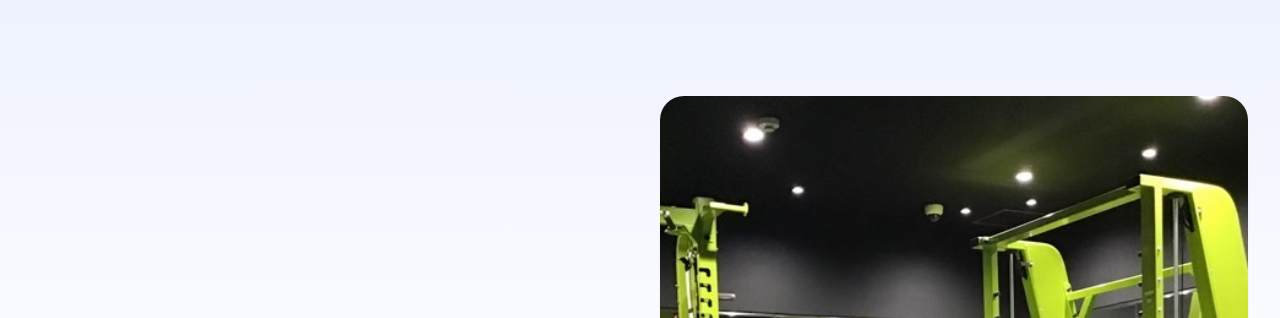
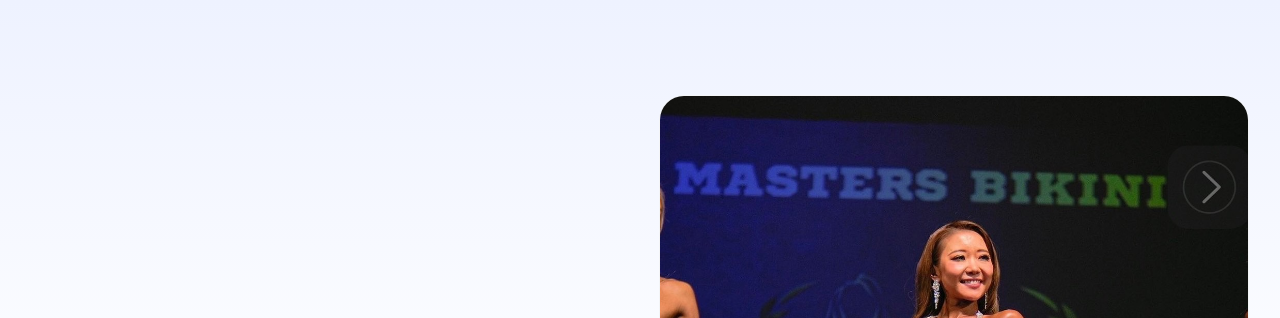
Before and after one commit to mmiho00714-web/mizuno.lp, a plain HTML site: page index.html in a window 1280 px wide. Shown: the top 318 px of the page. Drawn offline with nearby package versions, Linux system fonts and the light colour scheme.

Commit message:
feat(hero): update hero image src to jinnbutu.jpg.jpg

```diff
--- a/index.html
+++ b/index.html
@@ -31,7 +31,7 @@
         </div>
         <div class="relative">
           <div class="aspect-[4/5] w-full rounded-3xl overflow-hidden shadow-sm ring-1 ring-gray-100">
-            <img src="./jimuimagi.jpg.jpg" alt="水野美穂のトレーニングイメージ" class="w-full h-full object-cover" loading="eager">
+            <img src="./jinnbutu.jpg.jpg" alt="水野美穂のトレーニングイメージ" class="w-full h-full object-cover" loading="eager">
           </div>
         </div>
       </div>
```
Also changed, not shown: jinnbutu.jpg.jpg (added).
